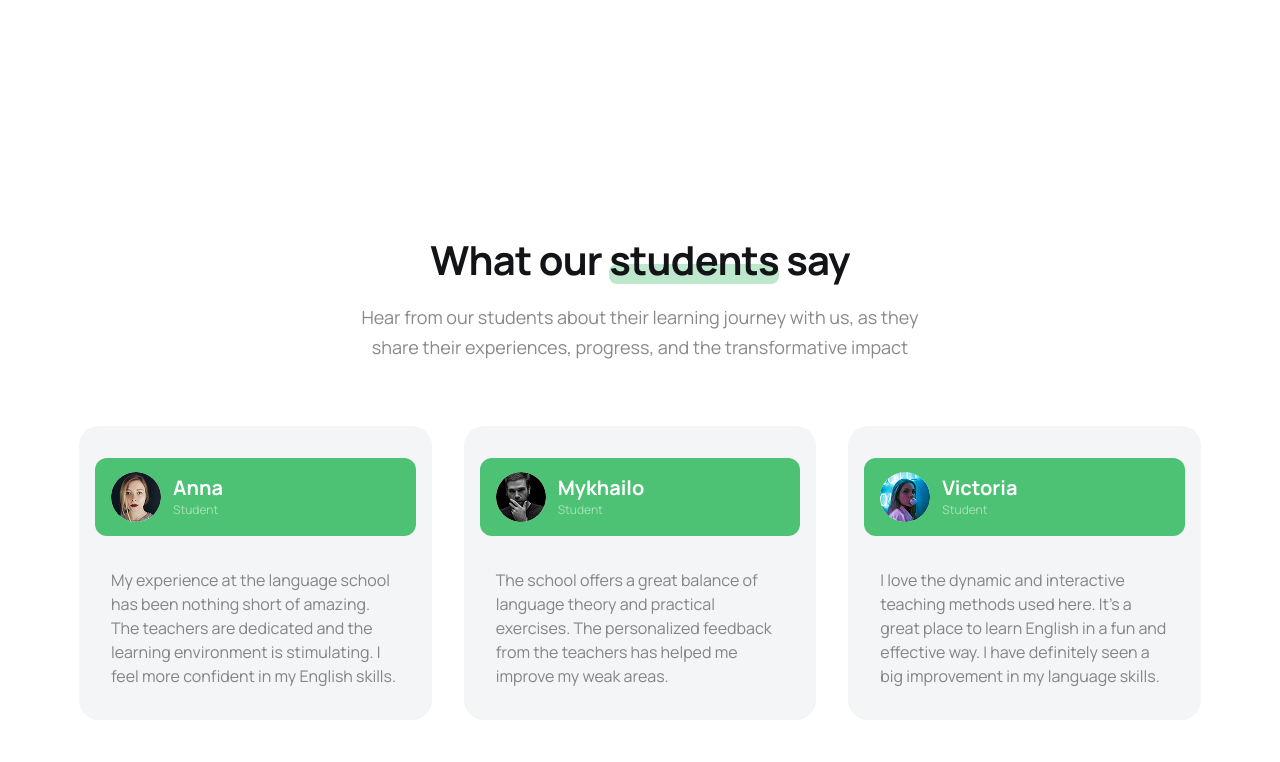
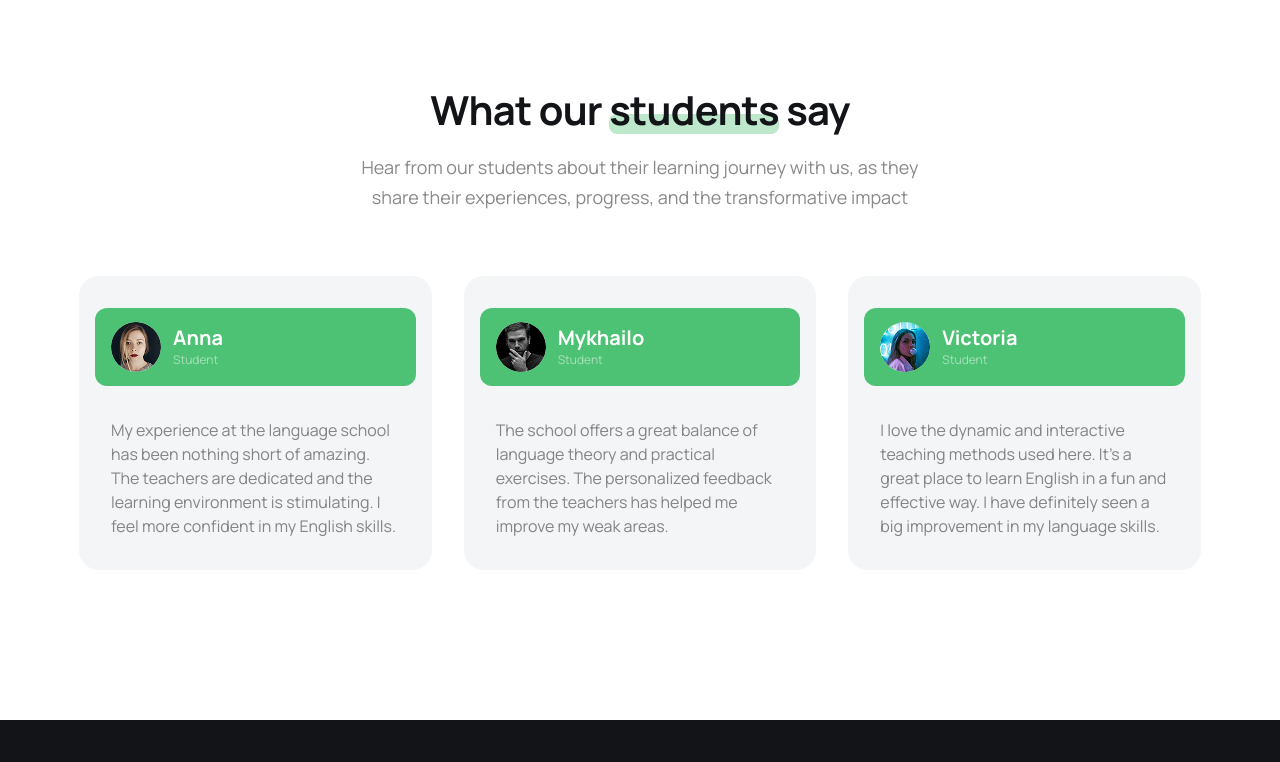
Before and after one commit to vrnkgllmv/project-team-flex, a website built with Vite: page src/index.html in a window 1280 px wide. Shown: the part 4978-5740 px from the top of the page. Built offline with nearby package versions, Linux system fonts and the light colour scheme.

Commit message:
Fix top paddings

```diff
--- a/src/css/reviews.css
+++ b/src/css/reviews.css
@@ -1,17 +1,17 @@
 .reviews {
-  padding: 80px 0;
+  padding: 0 0 80px 0;
   background-color: #ffffff;
 }
 
 @media screen and (min-width: 768px) {
   .reviews {
-    padding: 100px 0;
+    padding: 0 0 100px 0;
   }
 }
 
 @media screen and (min-width: 1280px) {
   .reviews {
-    padding: 150px 0;
+    padding: 0 0 150px 0;
   }
 }
 
```
